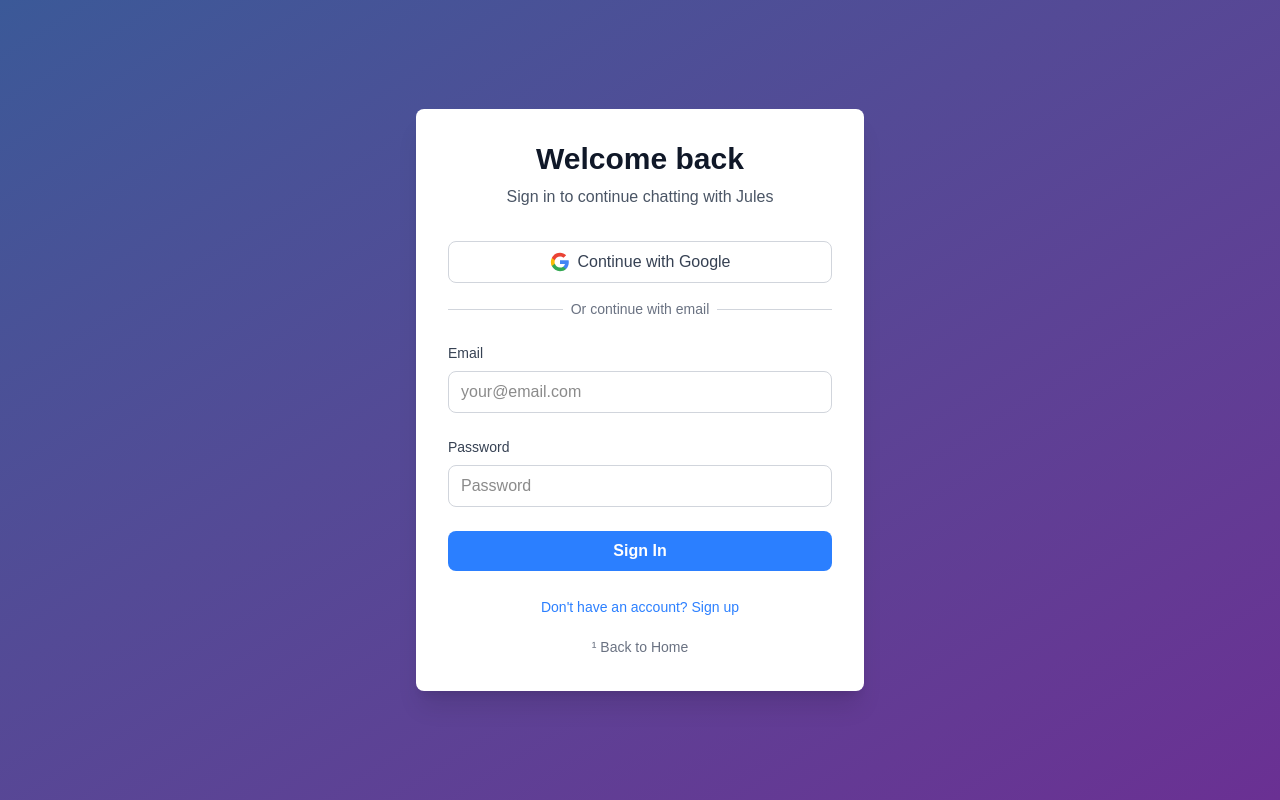
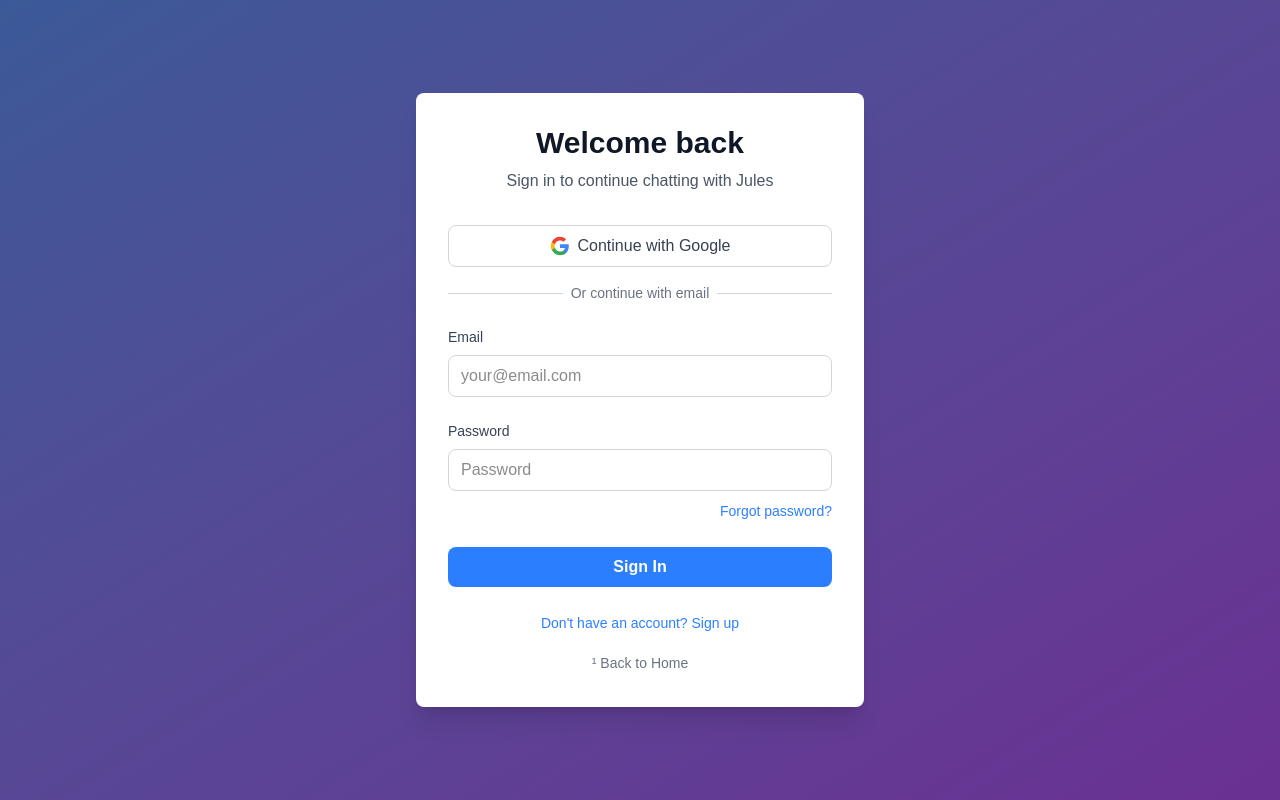
Before and after one commit to SaltaMedia/Jules, a Next.js app in the folder jules-frontend/: page /login in a window 1280 px wide. Built offline with nearby package versions, Linux system fonts and the light colour scheme; no server answers.

Commit message:
Add forgot password link to login page

```diff
--- a/jules-frontend/src/app/login/page.tsx
+++ b/jules-frontend/src/app/login/page.tsx
@@ -135,6 +135,20 @@ function LoginInner() {
               placeholder="Password"
               required
             />
+            {isLogin && (
+              <div className="mt-2 text-right">
+                <button
+                  type="button"
+                  onClick={() => {
+                    // For now, just show an alert. You can implement a proper reset flow later
+                    alert("Password reset functionality coming soon. Please try signing up with a new account or contact support.");
+                  }}
+                  className="text-blue-500 hover:text-blue-600 text-sm"
+                >
+                  Forgot password?
+                </button>
+              </div>
+            )}
           </div>
 
           {error && (
```
